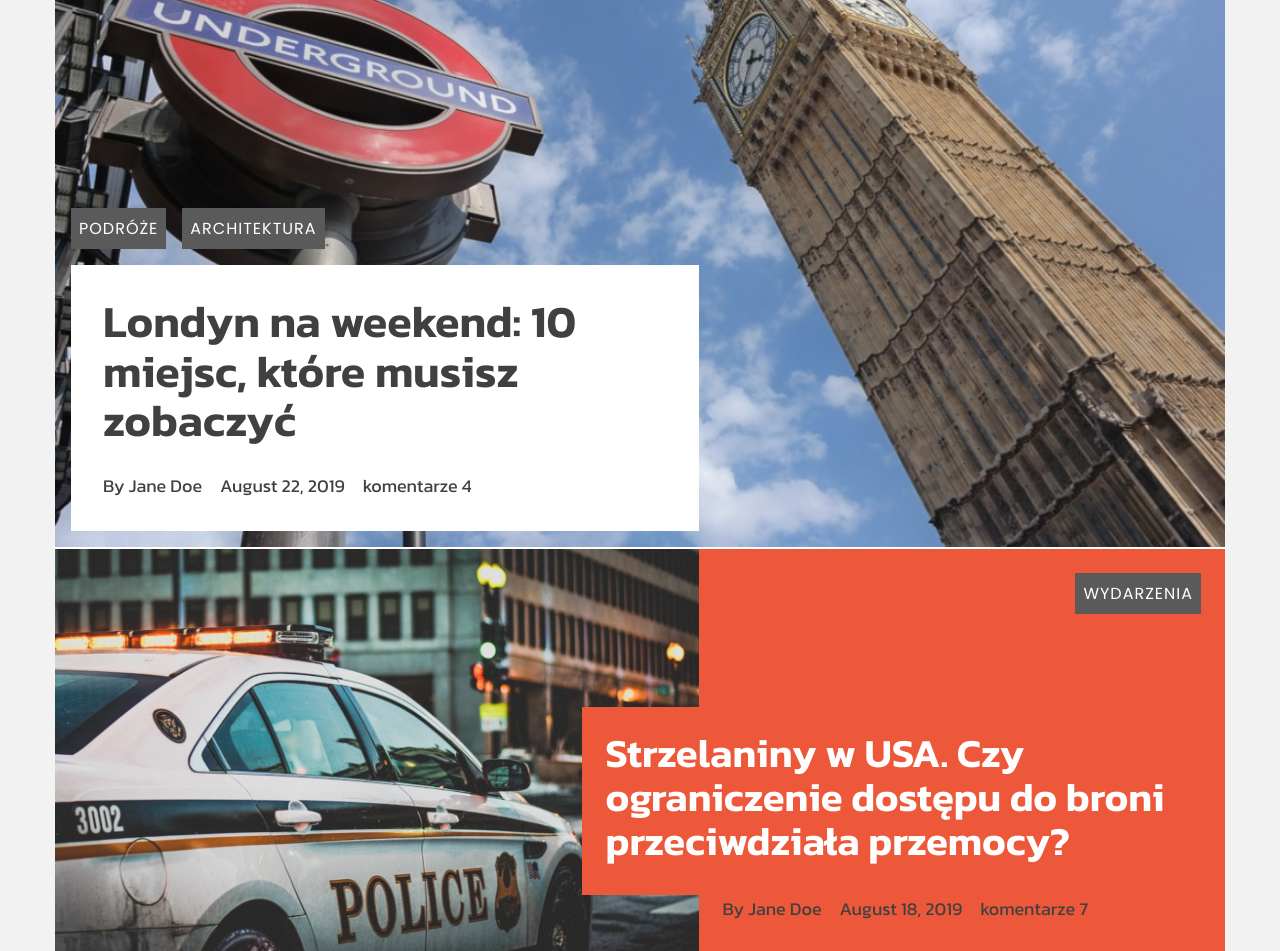
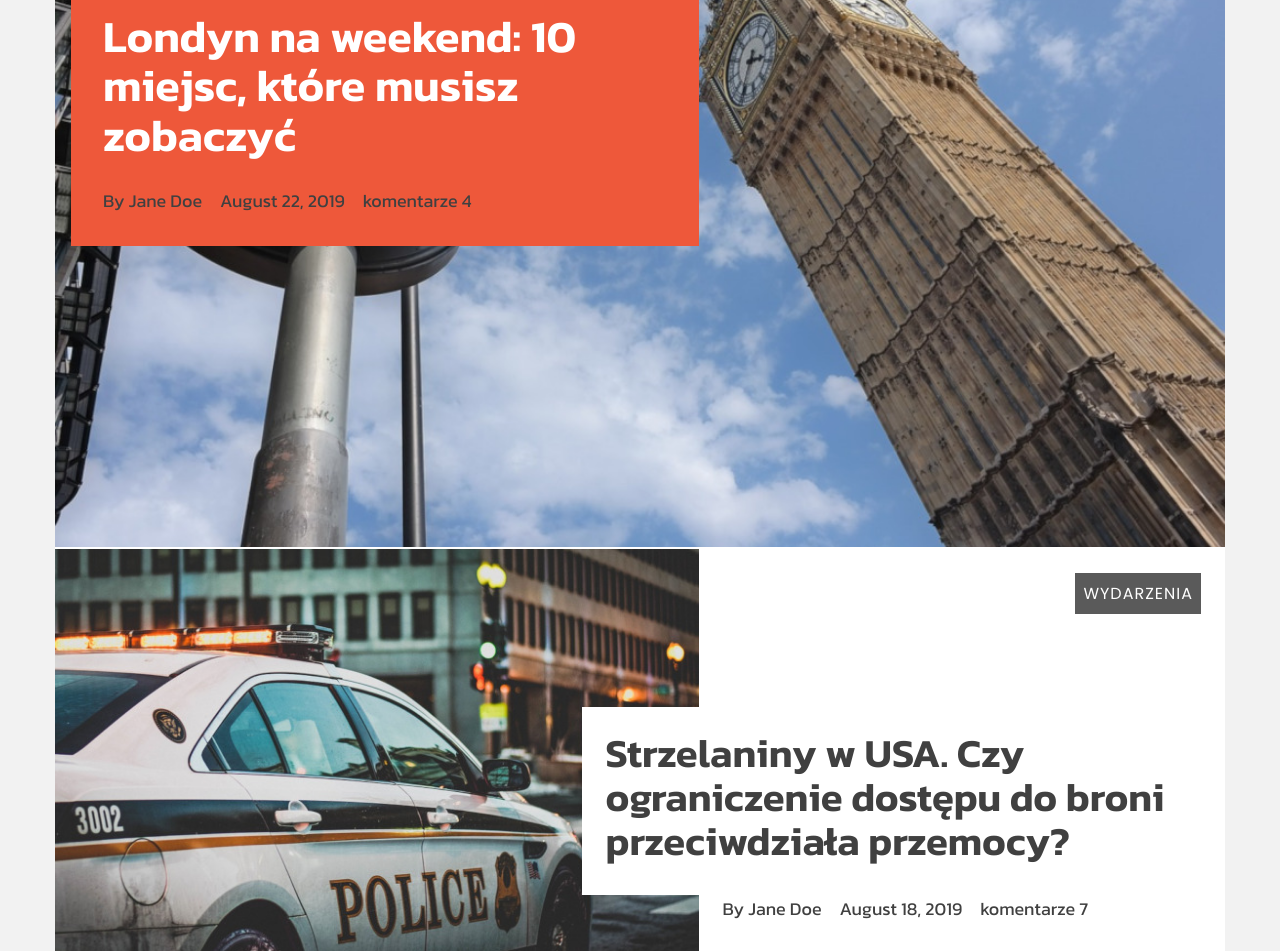
Before and after one commit to pawel3706/new_blog, a website: page index.html in a window 1280 px wide. Shown: the part 189-1140 px from the top of the page. Drawn offline with Linux system fonts and the light colour scheme.

Commit message:
Add class active to hero section

```diff
--- a/index.html
+++ b/index.html
@@ -55,7 +55,7 @@
             <span>podróże</span>
             <span>architektura</span>
           </div>
-          <div class="hero-content">
+          <div class="hero-content active">
             <div class="hero-title">
               <h3><a href="">Londyn na weekend: 10 miejsc, które musisz zobaczyć<span>. Mój subiektywny ranking</a></span></h3>
             </div>
@@ -72,7 +72,7 @@
       <div class="box-child-1 card-img">
         <img src="img/squad-car-1209719_660.jpg" alt="">
       </div>
-      <div class="box-child-2 card-body active">
+      <div class="box-child-2 card-body">
         <div class="card-category">
           <span>Wydarzenia</span>
         </div>
--- a/js/init.js
+++ b/js/init.js
@@ -3,8 +3,8 @@ class Init {
 
         this.navList = new NavList();
 
+        this.navList.button.addEventListener('click', this.navList.toggleNav.bind(this.navList));
 
-        this.navList.button.addEventListener('click', this.navList.toggleNav.bind(this.navList));
         document.querySelectorAll('a').forEach(link => link.addEventListener('click', e => e.preventDefault()));
     }
 }
--- a/sass/layout/_hero.sass
+++ b/sass/layout/_hero.sass
@@ -28,7 +28,7 @@
 
         @media(min-width: 992px)
             position: absolute
-            bottom: 1em
+            top: 1em
             left: 1em
 
         .hero-category
@@ -55,6 +55,12 @@
 
             @media(min-width: 992px)
                 padding: 2em
+
+            &.active
+                background-color: $active-color
+
+                .hero-title a
+                    color: #fff
 
             .hero-title
                 @include title-padding
```
Also changed, not shown: css/styles.css.
